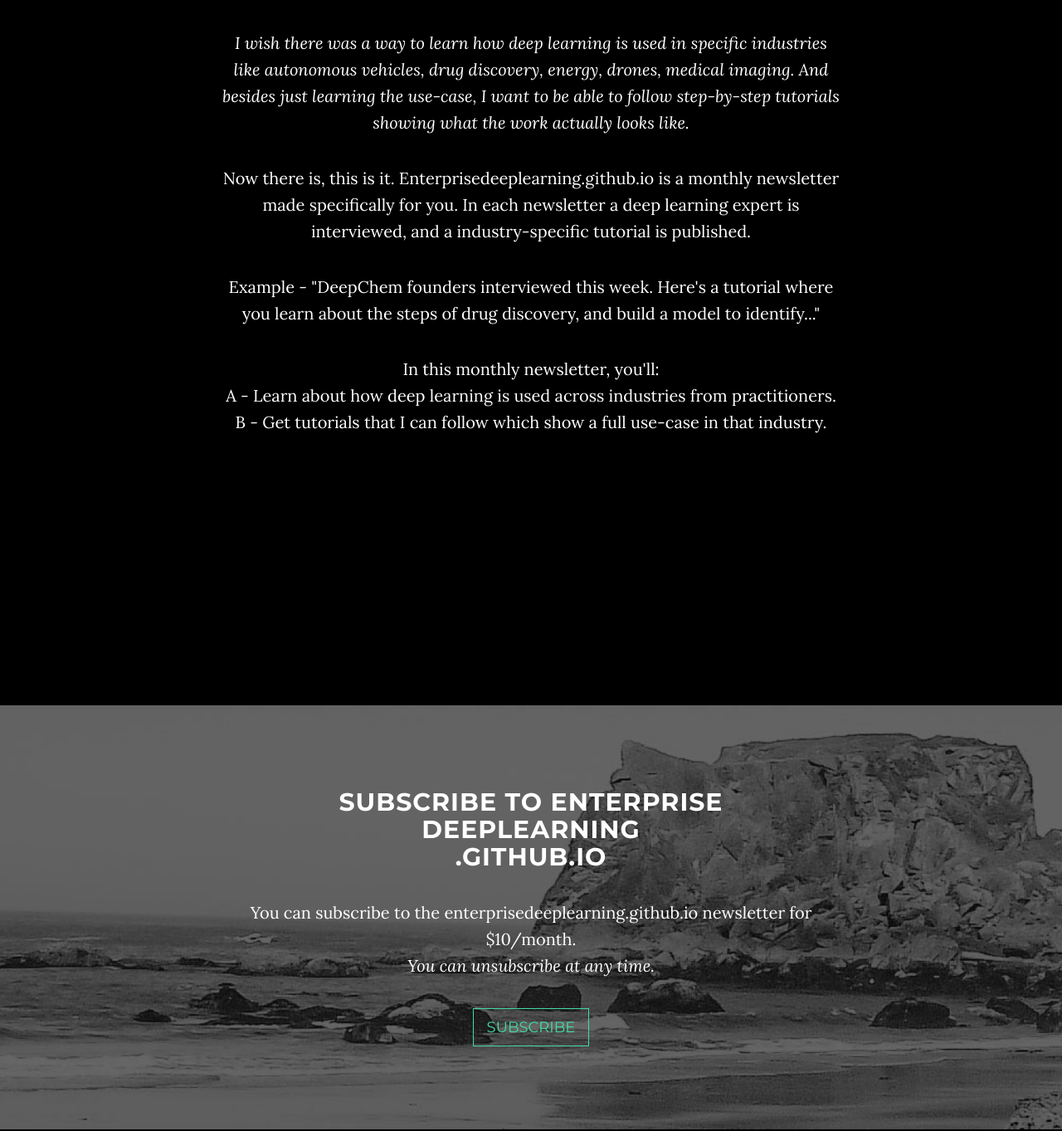
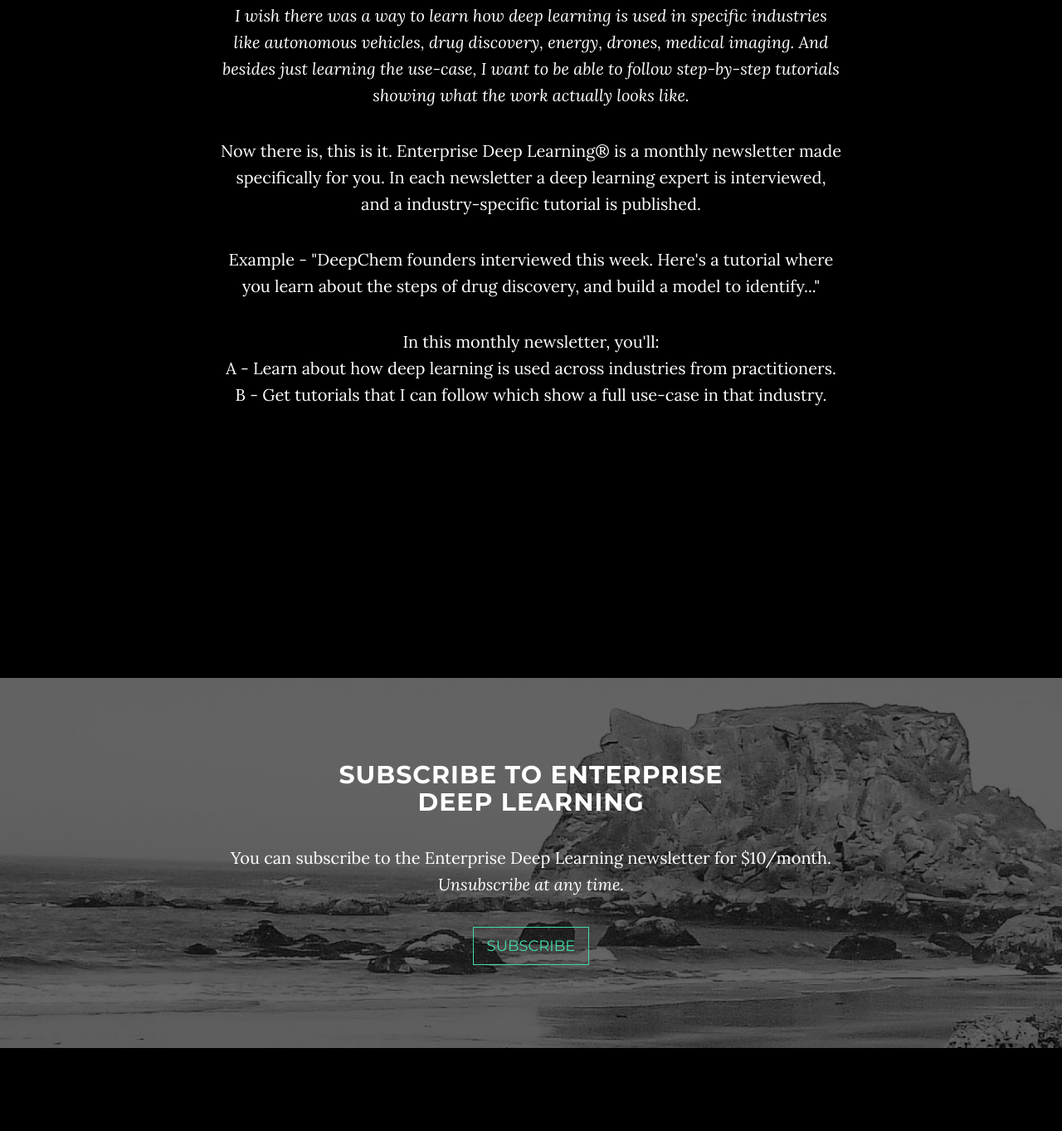
Before and after one commit to EnterpriseDeepLearning/none, a website: page index.html in a window 1280 px wide. Shown: the part 1279-2642 px from the top of the page at 83% size. Drawn offline with nearby package versions, Linux system fonts and the light colour scheme; a script that the page names is missing.

Commit message:
Create index.html

```diff
--- a/index.html
+++ b/index.html
@@ -74,7 +74,7 @@
             <div class="container">
                 <div class="row">
                     <div class="col-md-8 col-md-offset-2">
-                        <h1 class="brand-heading"><br>enterprise<br>deeplearning<br>.github.io</h1>
+                        <h1 class="brand-heading"><br>Enterprise<br>Deep Learning<br></h1>
                         <p class="intro-text">Industry-specific deep learning interviews and walkthroughs
                             </p>
                         <a href="#about" class="btn btn-circle page-scroll">
@@ -90,10 +90,10 @@
     <section id="about" class="container content-section text-center">
         <div class="row">
             <div class="col-lg-8 col-lg-offset-2">
-                <h2>About enterprise<br>deeplearning<br>.github.io</h2>
+                <h2>About Enterprise<br>Deep Learning<br></h2>
 <p>Deep learning is having a major impact across every major industry, but for a software engineer, the only real tutorials you see are for generic use-cases - eg train imagenet, etc - nothing industry specific.</p>
 <p><em>I wish there was a way to learn how deep learning is used in specific industries like autonomous vehicles, drug discovery, energy, drones, medical imaging. And besides just learning the use-case, I want to be able to follow step-by-step tutorials showing what the work actually looks like.</em><p>
-    <p>Now there is, this is it. Enterprisedeeplearning.github.io is a monthly newsletter made specifically for you. In each newsletter a deep learning expert is interviewed, and a industry-specific tutorial is published.</p>
+    <p>Now there is, this is it. Enterprise Deep Learning® is a monthly newsletter made specifically for you. In each newsletter a deep learning expert is interviewed, and a industry-specific tutorial is published.</p>
     <p>Example - "DeepChem founders interviewed this week. Here's a tutorial where you learn about the steps of drug discovery, and build a model to identify..."<p>
 <p> In this monthly newsletter, you'll:<br>
 A - Learn about how deep learning is used across industries from practitioners.<br>
@@ -107,8 +107,8 @@
         <div class="download-section">
             <div class="container">
                 <div class="col-lg-8 col-lg-offset-2">
-                    <h2>Subscribe to enterprise<br>deeplearning<br>.github.io</h2>
-                    <p>You can subscribe to the enterprisedeeplearning.github.io newsletter for $10/month.<br> <em>You can unsubscribe at any time.</em></p>
+                    <h2>Subscribe to Enterprise<br>Deep Learning<br></h2>
+                    <p>You can subscribe to the Enterprise Deep Learning newsletter for $10/month.<br> <em>Unsubscribe at any time.</em></p>
                     <a href="http://startbootstrap.com/template-overviews/grayscale/" class="btn btn-default btn-lg">Subscribe</a>
                 <br>
                 </div>
```
